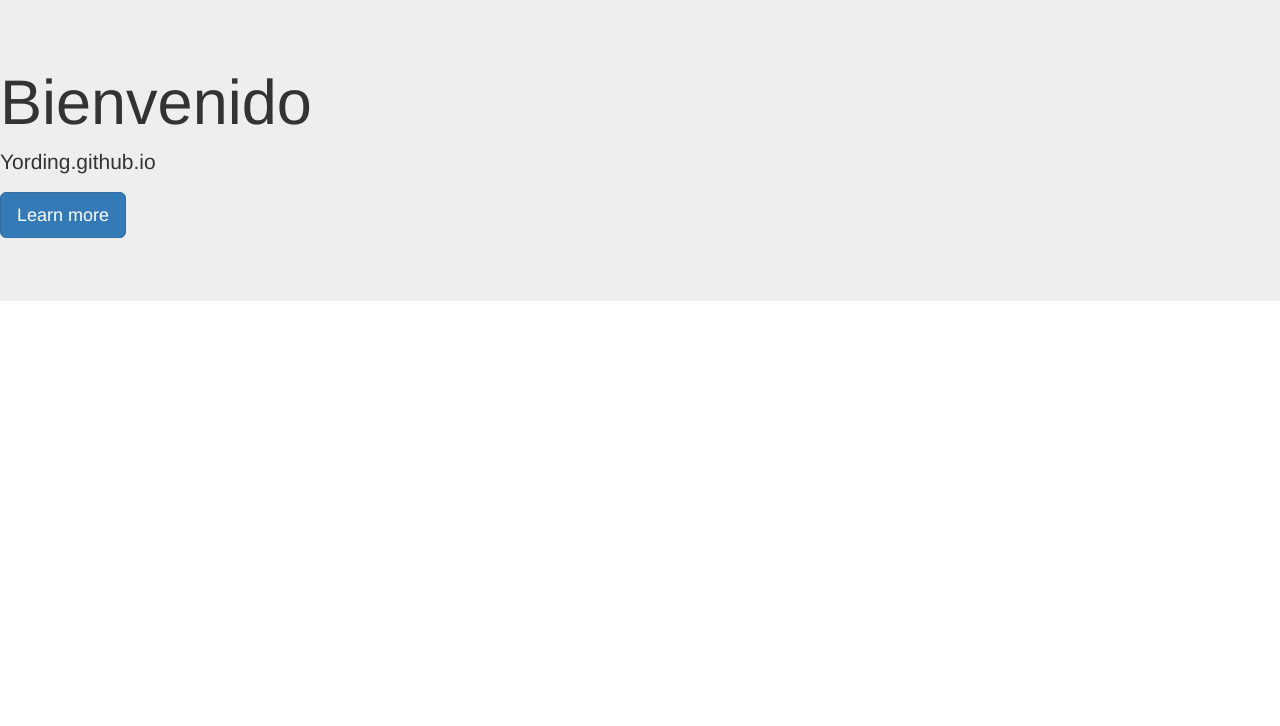
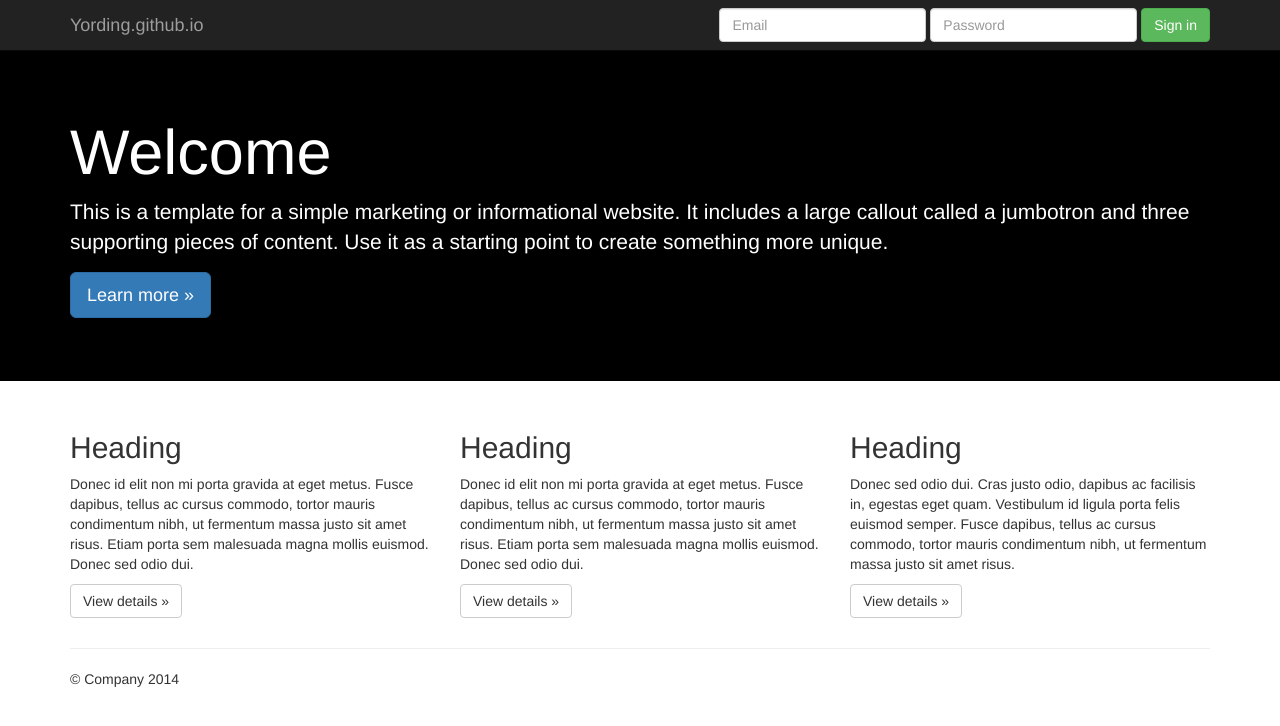
Before and after one commit to Yording/Yording.github.io, a plain HTML site: page index.html in a window 1280 px wide. Drawn offline with nearby package versions, Linux system fonts and the light colour scheme.

Commit message:
jumpbotron

```diff
--- a/css/styles.css
+++ b/css/styles.css
@@ -1,5 +1,10 @@
+/* Move down content because we have a fixed navbar that is 50px tall */
+body {
+  padding-top: 50px;
+  padding-bottom: 20px;
+}
 .jumbotron
 {
 	background-color: black;
-	color: white;
+	color:white;
 }
--- a/index.html
+++ b/index.html
@@ -1,16 +1,103 @@
 <!DOCTYPE html>
 <html lang="en">
   <head>
-	<meta charset="UTF-8">
+    <meta charset="utf-8">
+    <meta http-equiv="X-UA-Compatible" content="IE=edge">
+    <meta name="viewport" content="width=device-width, initial-scale=1">
+    <!-- The above 3 meta tags *must* come first in the head; any other head content must come *after* these tags -->
+    <meta name="description" content="">
+    <meta name="author" content="">
+    <link rel="icon" href="../../favicon.ico">
+
     <title>Yording</title>
-	<link rel="stylesheet" href="css/styles.css">
-	<link  rel= "stylesheet"  href= "https://maxcdn.bootstrapcdn.com/bootstrap/3.3.4/css/bootstrap.min.css" >
+
+    <!-- Bootstrap core CSS -->
+    <link rel="stylesheet" href="https://maxcdn.bootstrapcdn.com/bootstrap/3.3.2/css/bootstrap.min.css">
+
+    <!-- Custom styles for this template -->
+    <link href="css/styles.css" rel="stylesheet">
+
+    <!-- Just for debugging purposes. Don't actually copy these 2 lines! -->
+    <!--[if lt IE 9]><script src="../../assets/js/ie8-responsive-file-warning.js"></script><![endif]-->
+    <script src="../../assets/js/ie-emulation-modes-warning.js"></script>
+
+    <!-- HTML5 shim and Respond.js for IE8 support of HTML5 elements and media queries -->
+    <!--[if lt IE 9]>
+      <script src="https://oss.maxcdn.com/html5shiv/3.7.2/html5shiv.min.js"></script>
+      <script src="https://oss.maxcdn.com/respond/1.4.2/respond.min.js"></script>
+    <![endif]-->
   </head>
+
   <body>
+
+    <nav class="navbar navbar-inverse navbar-fixed-top">
+      <div class="container">
+        <div class="navbar-header">
+          <button type="button" class="navbar-toggle collapsed" data-toggle="collapse" data-target="#navbar" aria-expanded="false" aria-controls="navbar">
+            <span class="sr-only">Toggle navigation</span>
+            <span class="icon-bar"></span>
+            <span class="icon-bar"></span>
+            <span class="icon-bar"></span>
+          </button>
+          <a class="navbar-brand" href="https://yording.github.io/">Yording.github.io</a>
+        </div>
+        <div id="navbar" class="navbar-collapse collapse">
+          <form class="navbar-form navbar-right">
+            <div class="form-group">
+              <input type="text" placeholder="Email" class="form-control">
+            </div>
+            <div class="form-group">
+              <input type="password" placeholder="Password" class="form-control">
+            </div>
+            <button type="submit" class="btn btn-success">Sign in</button>
+          </form>
+        </div><!--/.navbar-collapse -->
+      </div>
+    </nav>
+
+    <!-- Main jumbotron for a primary marketing message or call to action -->
     <div class="jumbotron">
-  <h1>Bienvenido</h1>
-  <p>Yording.github.io</p>
-  <p><a class="btn btn-primary btn-lg" href="#" role="button">Learn more</a></p>
+      <div class="container">
+        <h1>Welcome</h1>
+        <p>This is a template for a simple marketing or informational website. It includes a large callout called a jumbotron and three supporting pieces of content. Use it as a starting point to create something more unique.</p>
+        <p><a class="btn btn-primary btn-lg" href="#" role="button">Learn more &raquo;</a></p>
       </div>
+    </div>
+
+    <div class="container">
+      <!-- Example row of columns -->
+      <div class="row">
+        <div class="col-md-4">
+          <h2>Heading</h2>
+          <p>Donec id elit non mi porta gravida at eget metus. Fusce dapibus, tellus ac cursus commodo, tortor mauris condimentum nibh, ut fermentum massa justo sit amet risus. Etiam porta sem malesuada magna mollis euismod. Donec sed odio dui. </p>
+          <p><a class="btn btn-default" href="#" role="button">View details &raquo;</a></p>
+        </div>
+        <div class="col-md-4">
+          <h2>Heading</h2>
+          <p>Donec id elit non mi porta gravida at eget metus. Fusce dapibus, tellus ac cursus commodo, tortor mauris condimentum nibh, ut fermentum massa justo sit amet risus. Etiam porta sem malesuada magna mollis euismod. Donec sed odio dui. </p>
+          <p><a class="btn btn-default" href="#" role="button">View details &raquo;</a></p>
+       </div>
+        <div class="col-md-4">
+          <h2>Heading</h2>
+          <p>Donec sed odio dui. Cras justo odio, dapibus ac facilisis in, egestas eget quam. Vestibulum id ligula porta felis euismod semper. Fusce dapibus, tellus ac cursus commodo, tortor mauris condimentum nibh, ut fermentum massa justo sit amet risus.</p>
+          <p><a class="btn btn-default" href="#" role="button">View details &raquo;</a></p>
+        </div>
+      </div>
+
+      <hr>
+
+      <footer>
+        <p>&copy; Company 2014</p>
+      </footer>
+    </div> <!-- /container -->
+
+
+    <!-- Bootstrap core JavaScript
+    ================================================== -->
+    <!-- Placed at the end of the document so the pages load faster -->
+    <script src="https://ajax.googleapis.com/ajax/libs/jquery/1.11.2/jquery.min.js"></script>
+    <script src="../../dist/js/bootstrap.min.js"></script>
+    <!-- IE10 viewport hack for Surface/desktop Windows 8 bug -->
+    <script src="../../assets/js/ie10-viewport-bug-workaround.js"></script>
   </body>
 </html>
```
Lines whose indentation alone changed are shown as unchanged.
